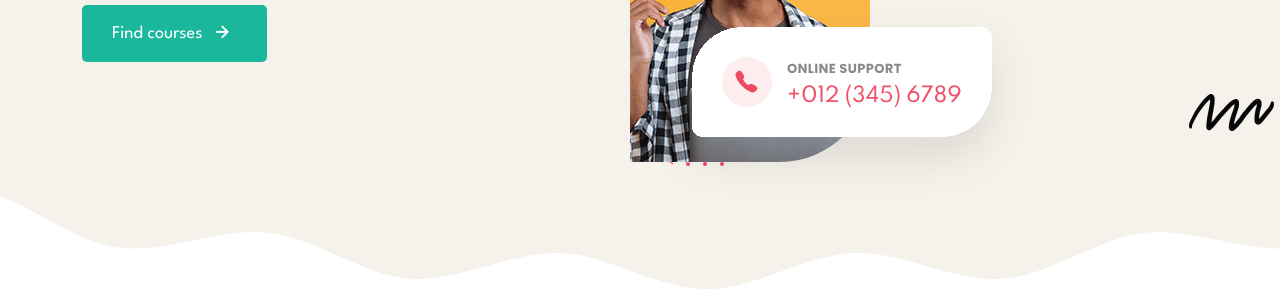
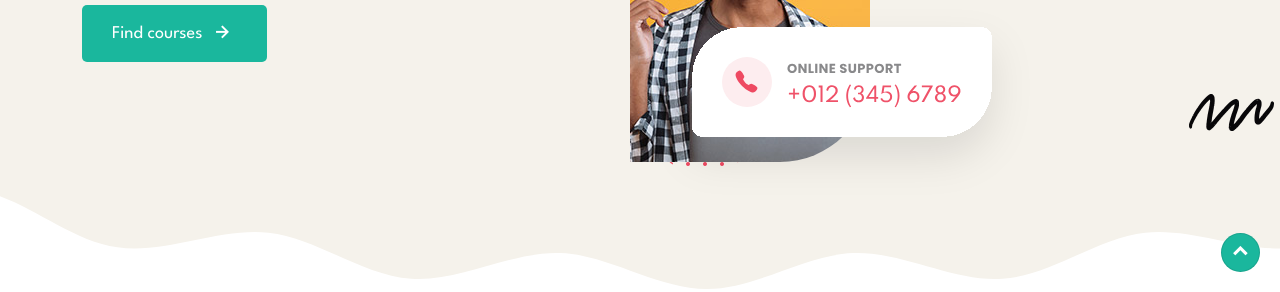
Before and after one commit to YamrajShrestha/edu-web, a plain HTML site: page index.html in a window 1280 px wide. Shown: the part 508-800 px from the top of the page. Drawn offline with nearby package versions, Linux system fonts and the light colour scheme.

Commit message:
back to top setting

```diff
--- a/css/style.css
+++ b/css/style.css
@@ -796,7 +796,24 @@ footer .social-icons {
   display: flex;
   gap: 10px;
 }
+
 footer .social-icons .bx:is(:hover, :focus) {
   background-color: var(--kappel);
   color: #fff;
 }
+
+/* BACK TO TOP  */
+.back-to-top.active {
+  opacity: 1;
+  visibility: visible;
+  transform: translateY(-10px);
+}
+.back-to-top {
+  position: fixed;
+  bottom: 10px;
+  right: 20px;
+}
+.back-to-top .bx {
+  background: var(--kappel);
+  color: #fff;
+}
--- a/index.html
+++ b/index.html
@@ -571,6 +571,11 @@
         </div>
       </div>
     </footer>
+
+    <a href="#" class="back-to-top active">
+      <i class="bx bx-sm bx-border-circle bxs-chevron-up"></i>
+    </a>
+
     <script src="js/main.js"></script>
     <script src="https://cdn.jsdelivr.net/npm/bootstrap@5.3.2/dist/js/bootstrap.bundle.min.js"></script>
     <script src="https://unpkg.com/boxicons@2.1.4/dist/boxicons.js"></script>
```
Also changed, not shown: learn/001.png (deleted), learn/002.png (deleted), learn/003.png (deleted), learn/004.png (deleted), learn/005.png (deleted), learn/006.png (deleted), learn/007.png (deleted), learn/008.png (deleted), learn/009.png (deleted), learn/Screenshot 2024-01-19 063213.png (deleted).
